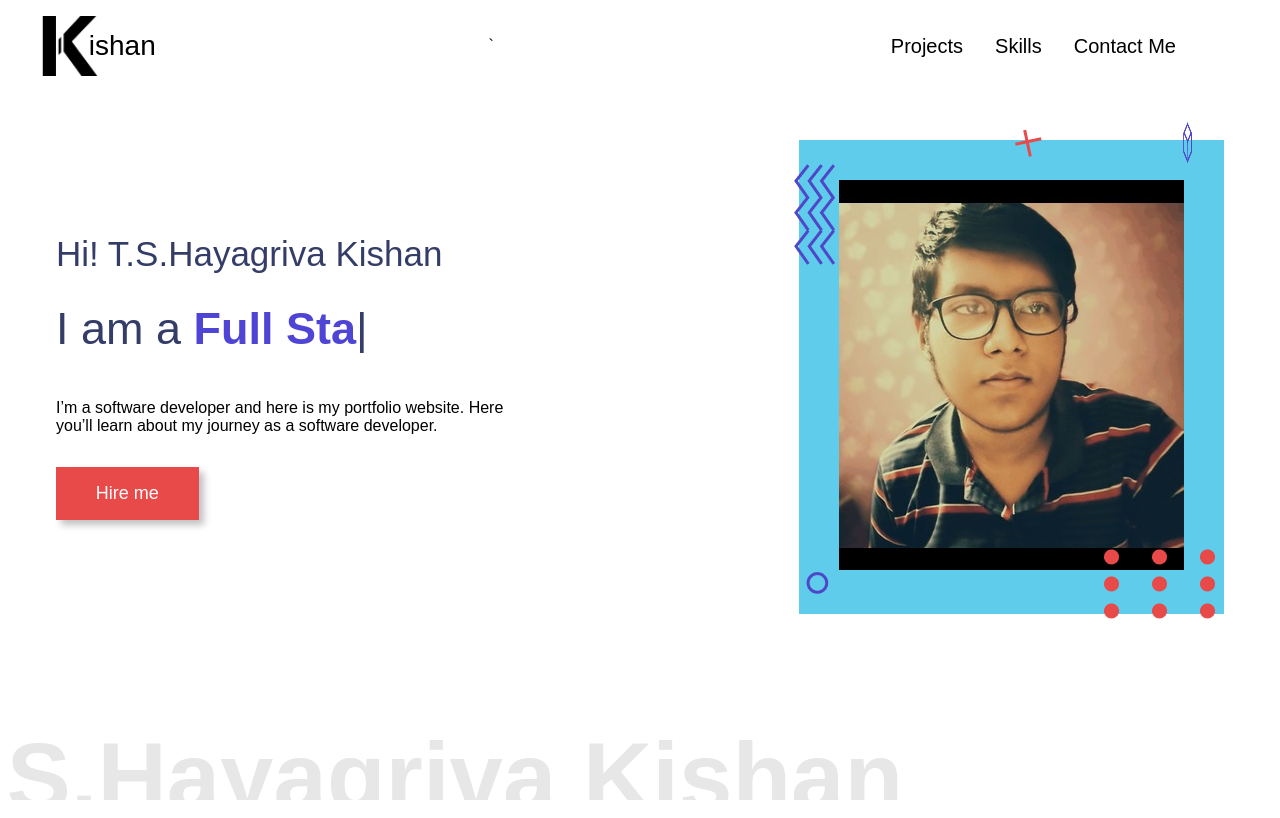
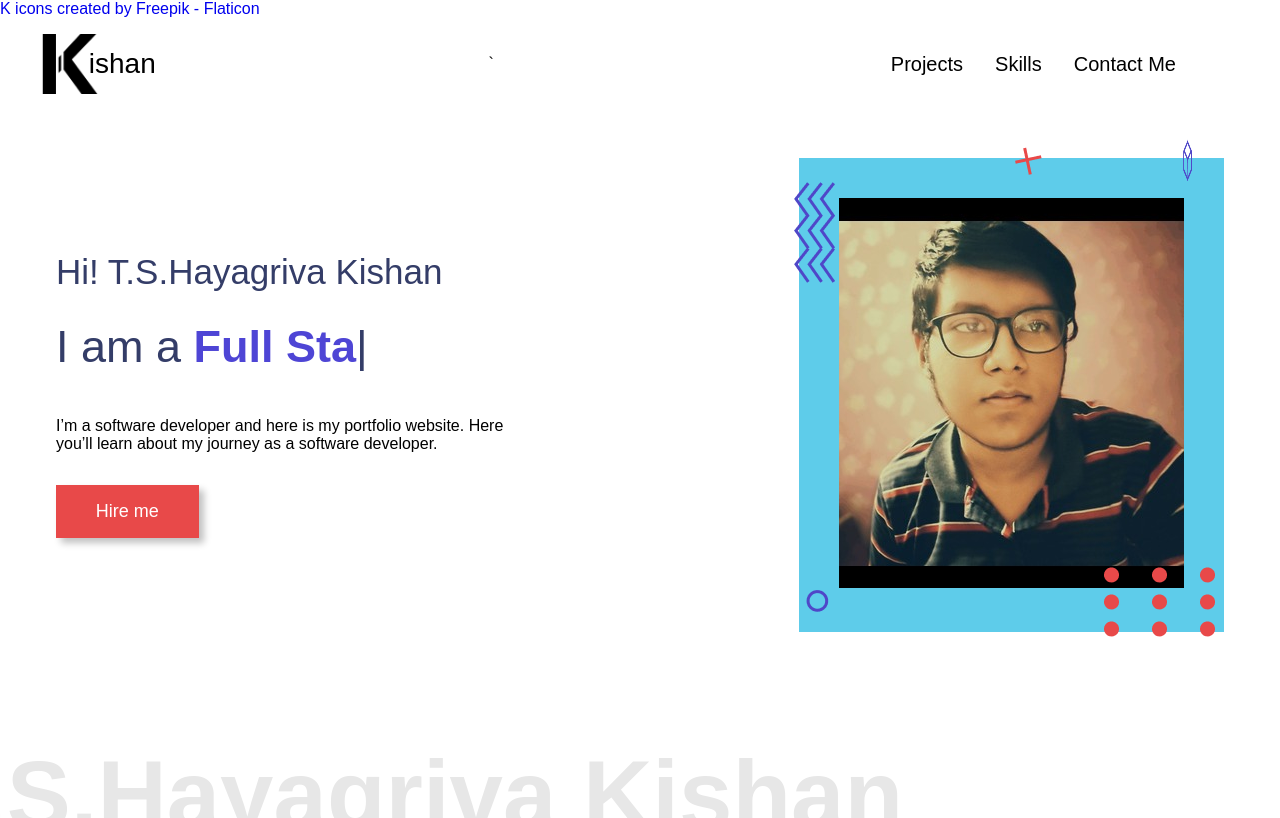
Before and after one commit to Kishan1835/Protfolio, a plain HTML site: page index.html in a window 1280 px wide. Drawn offline with nearby package versions, Linux system fonts and the light colour scheme.

Commit message:
Update index.html

```diff
--- a/index.html
+++ b/index.html
@@ -7,6 +7,7 @@
     <meta name="viewport" content="width=device-width, initial-scale=1.0">
     <title>Portfolio Website -T.S.Kishan</title>
     <link rel="stylesheet" href="styles.css">
+    <a href="https://www.flaticon.com/free-icons/k" title="k icons">K icons created by Freepik - Flaticon</a>
 </head>
 
 <body>
```
